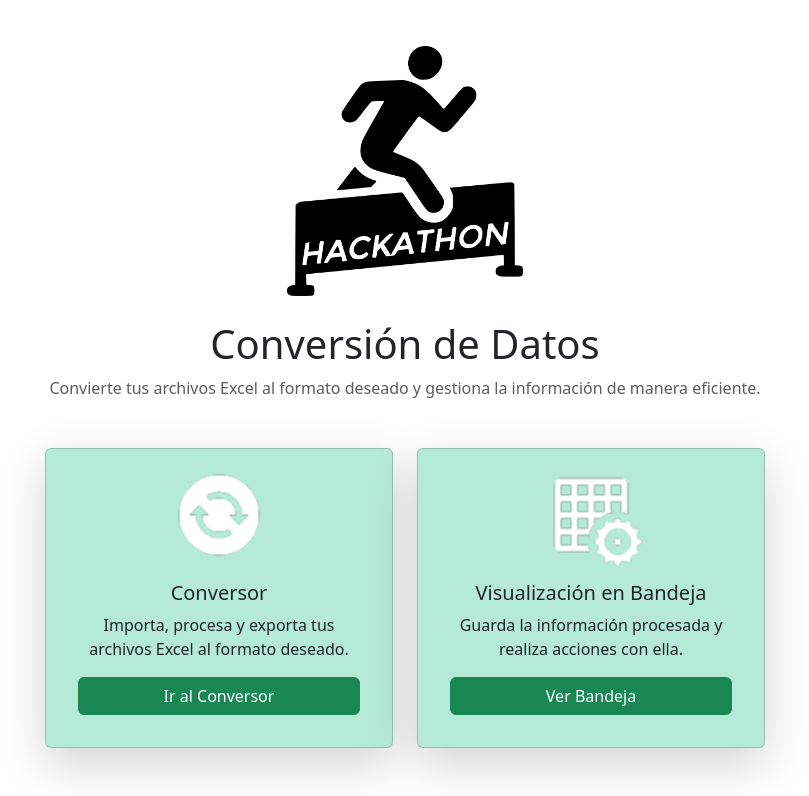
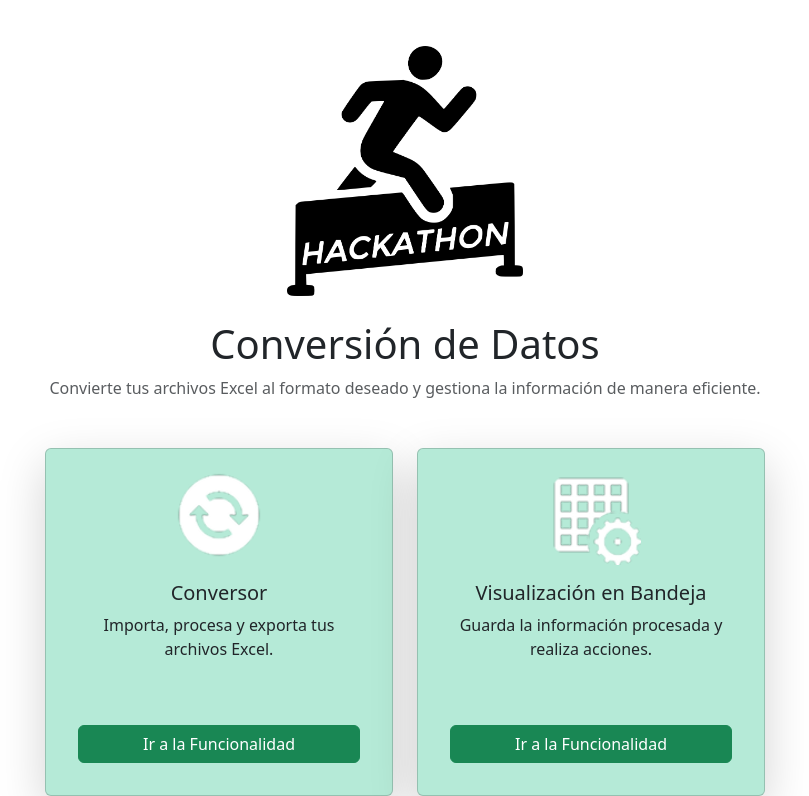
Before and after one commit to oscaralfrm/proyecto-beca-mb-grupo1-2025, a React (Vite) app in the folder frontend/: page / in a window 1280 px wide. Shown: the part 506-1302 px from the top of the page, without its empty margins (235-1044 px from the left). Built offline with nearby package versions, Linux system fonts and the light colour scheme.

Commit message:
Terminando core de la aplicación con la visualización en bandeja...

```diff
--- a/frontend/package.json
+++ b/frontend/package.json
@@ -14,12 +14,14 @@
     "bootstrap": "^5.3.3",
     "bootstrap-icons": "^1.11.3",
     "multer": "^1.4.5-lts.1",
+    "papaparse": "^5.5.2",
     "react": "^18.2.0",
     "react-bootstrap": "^2.10.4",
     "react-dom": "^18.2.0",
     "react-hook-form": "^7.51.5",
     "react-router-dom": "^6.23.1",
-    "react-toastify": "^11.0.3"
+    "react-toastify": "^11.0.3",
+    "xlsx": "^0.18.5"
   },
   "devDependencies": {
     "@types/react": "^18.2.66",
--- /dev/null
+++ b/frontend/src/components/Bandeja.jsx
@@ -0,0 +1,61 @@
+import React, { useState } from "react";
+import * as XLSX from "xlsx";
+import { useForm } from "react-hook-form";
+
+const Bandeja = () => {
+    const { register, handleSubmit } = useForm();
+    const [data, setData] = useState([]);
+
+    const handleUpload = (event) => {
+        const file = event.target.files[0];
+        if (!file) return;
+
+        const reader = new FileReader();
+        reader.onload = (e) => {
+            try {
+                const data = new Uint8Array(e.target.result);
+                const workbook = XLSX.read(data, { type: "array" });
+                const sheetName = workbook.SheetNames[0];
+                const sheet = workbook.Sheets[sheetName];
+                const jsonData = XLSX.utils.sheet_to_json(sheet, { defval: "", raw: false });
+
+                console.log("Datos extraídos:", jsonData);
+                setData(jsonData);
+            } catch (error) {
+                console.error("Error al procesar el archivo:", error);
+            }
+        };
+
+        reader.readAsArrayBuffer(file);
+    };
+
+    return (
+        <div className="container mt-4">
+            <h2>Subir Archivo Excel</h2>
+            <input type="file" accept=".xlsx, .xls" onChange={handleUpload} />
+
+            {data.length > 0 && (
+                <table className="table mt-4">
+                    <thead>
+                        <tr>
+                            {Object.keys(data[0]).map((key) => (
+                                <th key={key}>{key}</th>
+                            ))}
+                        </tr>
+                    </thead>
+                    <tbody>
+                        {data.map((row, index) => (
+                            <tr key={index}>
+                                {Object.values(row).map((value, idx) => (
+                                    <td key={idx}>{value}</td>
+                                ))}
+                            </tr>
+                        ))}
+                    </tbody>
+                </table>
+            )}
+        </div>
+    );
+};
+
+export default Bandeja;
--- a/frontend/src/components/Menu/Menu.jsx
+++ b/frontend/src/components/Menu/Menu.jsx
@@ -4,6 +4,7 @@ import { Routes, Route } from 'react-router-dom';
 import PantallaInicio from '../PantallaInicio/PantallaInicio';
 import NuevoRegistro from '../NuevoRegistro/NuevoRegistro';
 import Conversor from '../Conversor/Conversor';
+import Bandeja from '../Bandeja.jsx';
 import ConsultaRegistros from '../ConsultaRegistros/ConsultaRegistros';
 // import ActualizarRegistro from '../ActualizacionRegistro/ActualizacionRegistro';
 
@@ -15,6 +16,8 @@ const Menu = () => {
         <Route path="/nuevo-juego" element={<NuevoRegistro />} />
         <Route path="/conversor" element={<Conversor />} />
         <Route path="/lista-juegos" element={<ConsultaRegistros />} />
+        <Route path="/" element={<PantallaInicio />} />
+        <Route path="/bandeja" element={<Bandeja />} />
         {/* <Route path="/actualizar-registro/:id" element={<ActualizarRegistro />} /> */}
       </Routes>
     </div>
--- a/frontend/src/components/PantallaInicio/PantallaInicio.jsx
+++ b/frontend/src/components/PantallaInicio/PantallaInicio.jsx
@@ -68,32 +68,26 @@ const PantallaInicio = () => {
         <p className="text-muted">Convierte tus archivos Excel al formato deseado y gestiona la información de manera eficiente.</p>
       </div>
 
-      <div className="row justify-content-center gy-4"> {/* Added spacing with gy-4 */}
-        <div className="col-md-4 col-10"> {/* Adjust responsive column sizes */}
-          <div className="card text-center shadow-lg p-3 mb-5 rounded" style={{ backgroundColor: "#B5EAD7" }}>
-            <img src={Conversor} alt="Conversor" className="card-img-top" style={{ height: '100px', objectFit: 'contain' }} /> {/* Smaller size */}
-            <div className="card-body d-flex flex-column justify-content-center">
-              <h5 className="card-title">Conversor</h5>
-              <p className="card-text">Importa, procesa y exporta tus archivos Excel al formato deseado.</p>
-              <Link to="/conversor" className="btn btn-success mt-auto btn-bright">Ir al Conversor</Link>
+      <div className="row justify-content-center gy-4">
+        {[{ img: Conversor, title: "Conversor", text: "Importa, procesa y exporta tus archivos Excel.", link: "/conversor" },
+          { img: Bandeja, title: "Visualización en Bandeja", text: "Guarda la información procesada y realiza acciones.", link: "/bandeja" }]
+          .map((item, index) => (
+            <div className="col-md-4 col-10" key={index}>
+              <div className="card text-center shadow-lg p-3 mb-5 rounded h-100 d-flex flex-column" style={{ backgroundColor: "#B5EAD7" }}>
+                <img src={item.img} alt={item.title} className="card-img-top" style={{ height: '100px', objectFit: 'contain' }} />
+                <div className="card-body d-flex flex-column justify-content-between">
+                  <h5 className="card-title">{item.title}</h5>
+                  <p className="card-text">{item.text}</p>
+                  <Link to={item.link} className="btn btn-success mt-auto btn-bright">Ir a la Funcionalidad</Link>
+                </div>
+              </div>
             </div>
-          </div>
-        </div>
-        <div className="col-md-4 col-10"> {/* Adjust responsive column sizes */}
-          <div className="card text-center shadow-lg p-3 mb-5 rounded" style={{ backgroundColor: "#B5EAD7" }}>
-            <img src={Bandeja} alt="Visualización en Bandeja" className="card-img-top" style={{ height: '100px', objectFit: 'contain' }} /> {/* Smaller size */}
-            <div className="card-body d-flex flex-column justify-content-center">
-              <h5 className="card-title">Visualización en Bandeja</h5>
-              <p className="card-text">Guarda la información procesada y realiza acciones con ella.</p>
-              <Link to="/bandeja" className="btn btn-success mt-auto btn-bright">Ver Bandeja</Link>
-            </div>
-          </div>
-        </div>
+        ))}
       </div>
 
       <style jsx>{`
         .btn-bright:hover {
-          background-color: #2ecc71; /* Emerald Green */
+          background-color: #2ecc71;
           color: white;
           transition: background-color 0.3s ease;
         }
```
Also changed, not shown: 1 other file (tests, documents, lock files or other folders).
